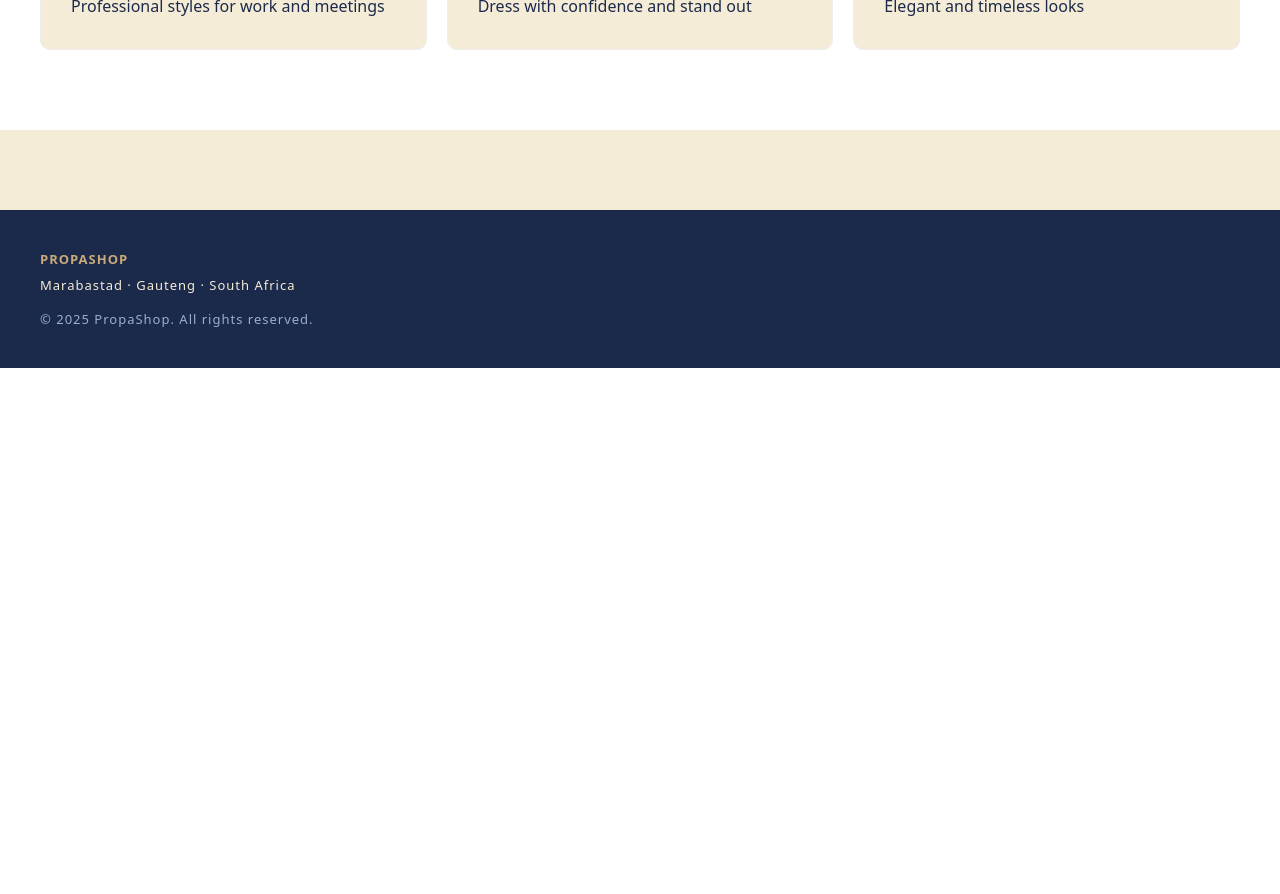
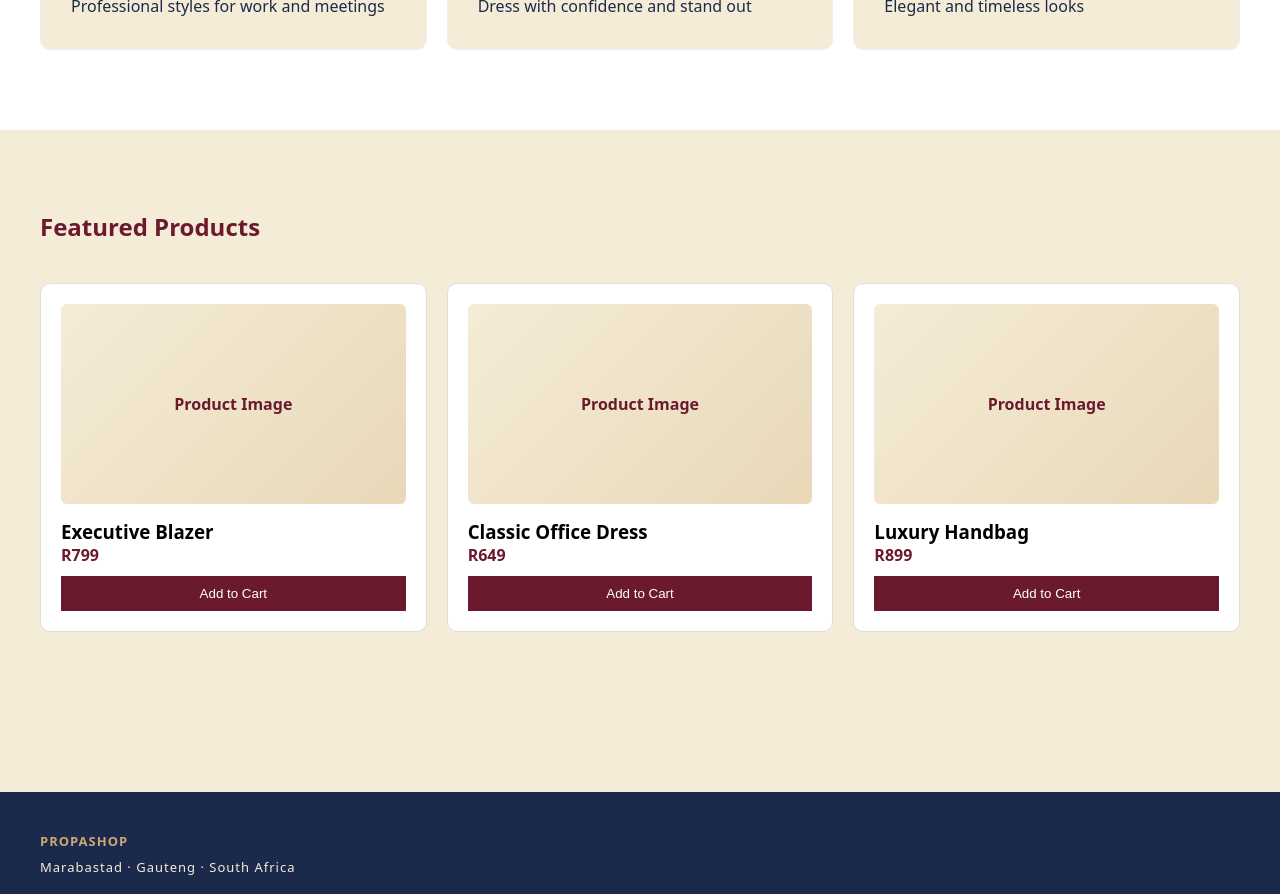
Before and after one commit to StruxitOS/PropaShop, a Next.js app in the folder frontend/: page / in a window 1280 px wide. Shown: the part 760-1654 px from the top of the page. Before the commit the page ends 1128 px from the top, so only its background shows below. Built offline with nearby package versions, Linux system fonts and the light colour scheme.

Commit message:
Added featured products section

```diff
--- /dev/null
+++ b/frontend/app/FeaturedProducts.tsx
@@ -0,0 +1,52 @@
+import ProductCard from "./ProductCard";
+
+export default function FeaturedProducts() {
+  const products = [
+    {
+      title: "Executive Blazer",
+      price: "R799",
+    },
+    {
+      title: "Classic Office Dress",
+      price: "R649",
+    },
+    {
+      title: "Luxury Handbag",
+      price: "R899",
+    },
+  ];
+
+  return (
+    <section
+      style={{
+        padding: "80px 40px",
+        background: "#F5ECD7",
+      }}
+    >
+      <h2
+        style={{
+          color: "#6B1A2E",
+          marginBottom: "40px",
+        }}
+      >
+        Featured Products
+      </h2>
+
+      <div
+        style={{
+          display: "grid",
+          gridTemplateColumns: "repeat(auto-fit,minmax(250px,1fr))",
+          gap: "20px",
+        }}
+      >
+        {products.map((product) => (
+          <ProductCard
+            key={product.title}
+            title={product.title}
+            price={product.price}
+          />
+        ))}
+      </div>
+    </section>
+  );
+}
--- a/frontend/app/page.tsx
+++ b/frontend/app/page.tsx
@@ -1,12 +1,14 @@
 import PageLayout from "../components/PageLayout";
 import Hero from "../components/Hero";
 import FeaturedCollections from "../components/FeaturedCollections";
+import FeaturedProducts from "../components/FeaturedProducts";
 
 export default function Home() {
   return (
     <PageLayout fullWidth>
       <Hero />
       <FeaturedCollections />
+       <FeaturedProducts />
     </PageLayout>
   );
 }
--- /dev/null
+++ b/frontend/components/FeaturedProducts.tsx
@@ -0,0 +1,52 @@
+import ProductCard from "./ProductCard";
+
+export default function FeaturedProducts() {
+  const products = [
+    {
+      title: "Executive Blazer",
+      price: "R799",
+    },
+    {
+      title: "Classic Office Dress",
+      price: "R649",
+    },
+    {
+      title: "Luxury Handbag",
+      price: "R899",
+    },
+  ];
+
+  return (
+    <section
+      style={{
+        padding: "80px 40px",
+        background: "#F5ECD7",
+      }}
+    >
+      <h2
+        style={{
+          color: "#6B1A2E",
+          marginBottom: "40px",
+        }}
+      >
+        Featured Products
+      </h2>
+
+      <div
+        style={{
+          display: "grid",
+          gridTemplateColumns: "repeat(auto-fit,minmax(250px,1fr))",
+          gap: "20px",
+        }}
+      >
+        {products.map((product) => (
+          <ProductCard
+            key={product.title}
+            title={product.title}
+            price={product.price}
+          />
+        ))}
+      </div>
+    </section>
+  );
+}
--- a/frontend/components/ProductCard.tsx
+++ b/frontend/components/ProductCard.tsx
@@ -16,13 +16,22 @@ export default function ProductCard({
         background: "#fff",
       }}
     >
-      <div
-        style={{
-          height: "200px",
-          background: "#F5ECD7",
-          marginBottom: "15px",
-        }}
-      />
+<div
+  style={{
+    height: "200px",
+    background:
+      "linear-gradient(135deg,#F5ECD7,#E8D8B8)",
+    marginBottom: "15px",
+    borderRadius: "6px",
+    display: "flex",
+    alignItems: "center",
+    justifyContent: "center",
+    color: "#6B1A2E",
+    fontWeight: "bold",
+  }}
+>
+  Product Image
+</div>
 
       <h3>{title}</h3>
 
```
